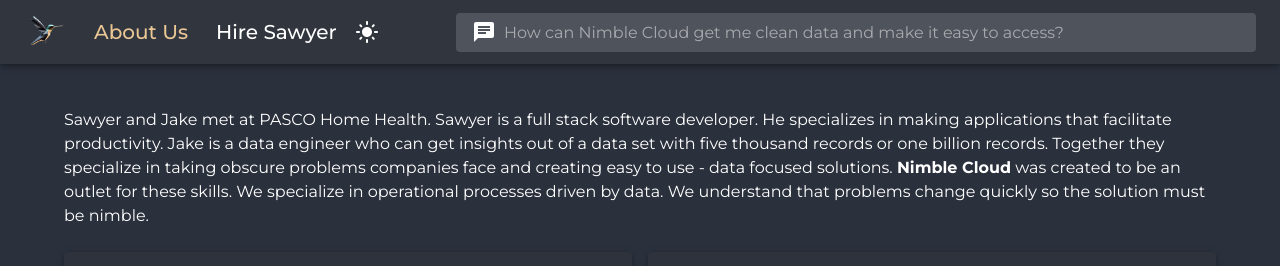
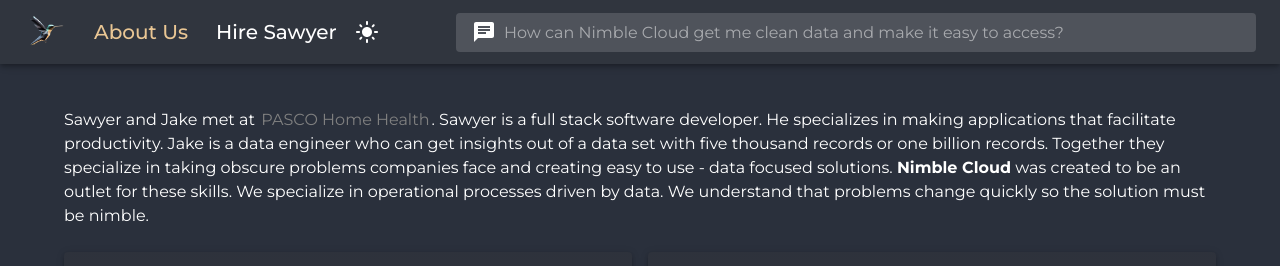
Before and after one commit to nimble-cloud/nimble-dashboard-front, a React (Vite) app: page /about in a window 1280 px wide. Shown: the top 266 px of the page. Built offline with nearby package versions, Linux system fonts and the light colour scheme.

Commit message:
chris is the best

```diff
--- a/src/components/Commendations.tsx
+++ b/src/components/Commendations.tsx
@@ -35,13 +35,13 @@
         height: "250px",
       }}
     >
-      <CardActionArea href={href} target="_blank">
+      <CardActionArea href={href} target="_blank" sx={{ height: "100%" }}>
         <CardHeader
           avatar={companyImage}
           title={companyName}
           subheader={subHeader}
         />
-        <CardContent sx={{ overflowY: "auto", height: "175px", pb: 2, mt: -2 }}>
+        <CardContent sx={{ overflowY: "auto", height: "180px", pb: 2, mt: -3 }}>
           <Typography variant="body2" color="text.secondary">
             {commendation}
           </Typography>
@@ -82,6 +82,19 @@
         companyImage={<Avatar />}
         href=""
       />
+      <CardItem
+        companyName="Chris"
+        subHeader="Director of Operations & Technology, PASCO"
+        commendation="Under pressure, Sawyer's creative problem-solving abilities shine. He consistently approaches
+challenges with an innovative mindset, offering solutions that others have not have considered. His
+resilience is unparalleled, and I have never seen him encounter a problem he couldn't solve. The highest professional compliment I can offer is to say that I would choose someone for my team, and,
+though I was lucky enough to inherit him on my team, Sawyer is still unquestionably one of those people.
+I wholeheartedly recommend him for any role or challenge that he is given. His work ethic, skills, and
+positive impact on the team make him an invaluable asset to any organization. I am confident that he will
+bring the same level of excellence and dedication to your team that he has demonstrated at PASCO."
+        companyImage={<Avatar />}
+        href="https://www.linkedin.com/in/cmlaney"
+      />
     </Marquee>
   );
 }
--- a/src/routes/about.lazy.tsx
+++ b/src/routes/about.lazy.tsx
@@ -16,8 +16,13 @@
 function About() {
   return (
     <Container>
-      <Typography sx={{ mt: 5, mb: 3 }}>
-        Sawyer and Jake met at PASCO Home Health. Sawyer is a full stack software developer. He specializes in making applications that facilitate productivity. Jake is a data engineer who can get insights out of a data set with five thousand records or one billion records. Together they specialize in taking obscure problems companies face and creating easy to use - data focused solutions. <b>Nimble Cloud</b> was created to be an outlet for these skills. We specialize in operational processes driven by data. We understand that problems change quickly so the solution must be nimble.
+      <Typography sx={{
+        mt: 5, mb: 3, "& a": {
+          textDecoration: "none",
+          color: "grey",
+        }
+      }}>
+        Sawyer and Jake met at <a target="_blank" href="https://pascohh.com">PASCO Home Health</a>. Sawyer is a full stack software developer. He specializes in making applications that facilitate productivity. Jake is a data engineer who can get insights out of a data set with five thousand records or one billion records. Together they specialize in taking obscure problems companies face and creating easy to use - data focused solutions. <b>Nimble Cloud</b> was created to be an outlet for these skills. We specialize in operational processes driven by data. We understand that problems change quickly so the solution must be nimble.
       </Typography>
 
       <Stack direction={{ sm: "column", md: "row" }} spacing={2}>
```
